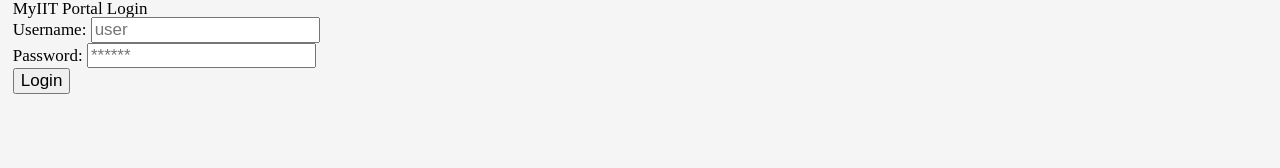
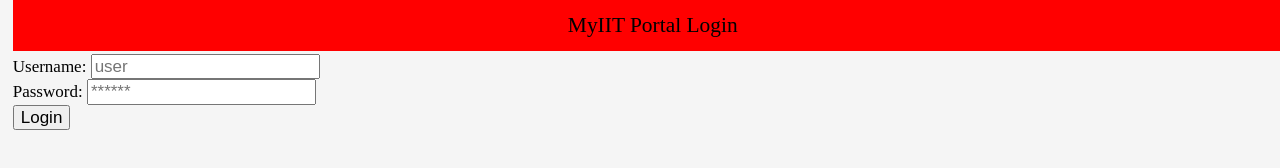
Before and after one commit to itmd362-RJDCLL/Project2-Group, a plain HTML site: page login/index.html in a window 1280 px wide. Drawn offline with nearby package versions, Linux system fonts and the light colour scheme.

Commit message:
Added banner and fixed an issue with login form disappearing

```diff
--- a/css/screen.css
+++ b/css/screen.css
@@ -279,6 +279,9 @@ nav a:hover {
 #page {
   transition: margin-left 1s;
 }
+#login {
+  padding-top: 3.15em; /*53.79px*/
+}
 #top-bar,
 #bottom-bar{
   position: fixed;
--- a/login/index.html
+++ b/login/index.html
@@ -8,17 +8,17 @@
   </head>
   <body>
     <header class="h-card" id="header">
-      <h1 class="p-name">MyIIT Portal Login</h1>
+      <div id="top-bar">MyIIT Portal Login</div>
     </header>
 
-    <main class="content">
+    <main id="login" class="content">
       <form id="Login" action="#null" method="post" class="signin">
         <div class="user">
           <label for="user">Username:</label>
           <input type="text" id="user" name="user" placeholder="user" class="names" />
         </div>
         <div class="pswd">
-          <label for="pswd">Password:</label>
+          <label for="pswd">Password: </label>
           <input type="password" id="pswd" placeholder="******" class="=password" />
         </div>
         <div class="button">
```
